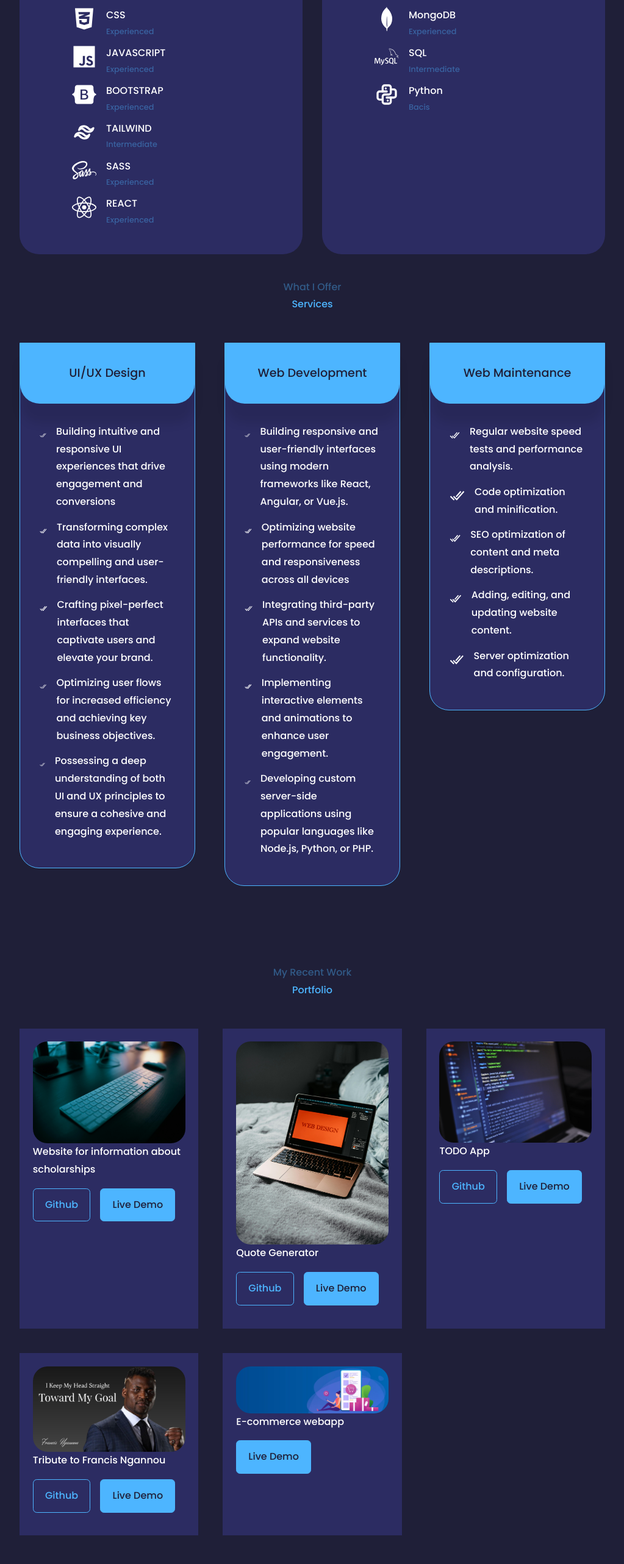
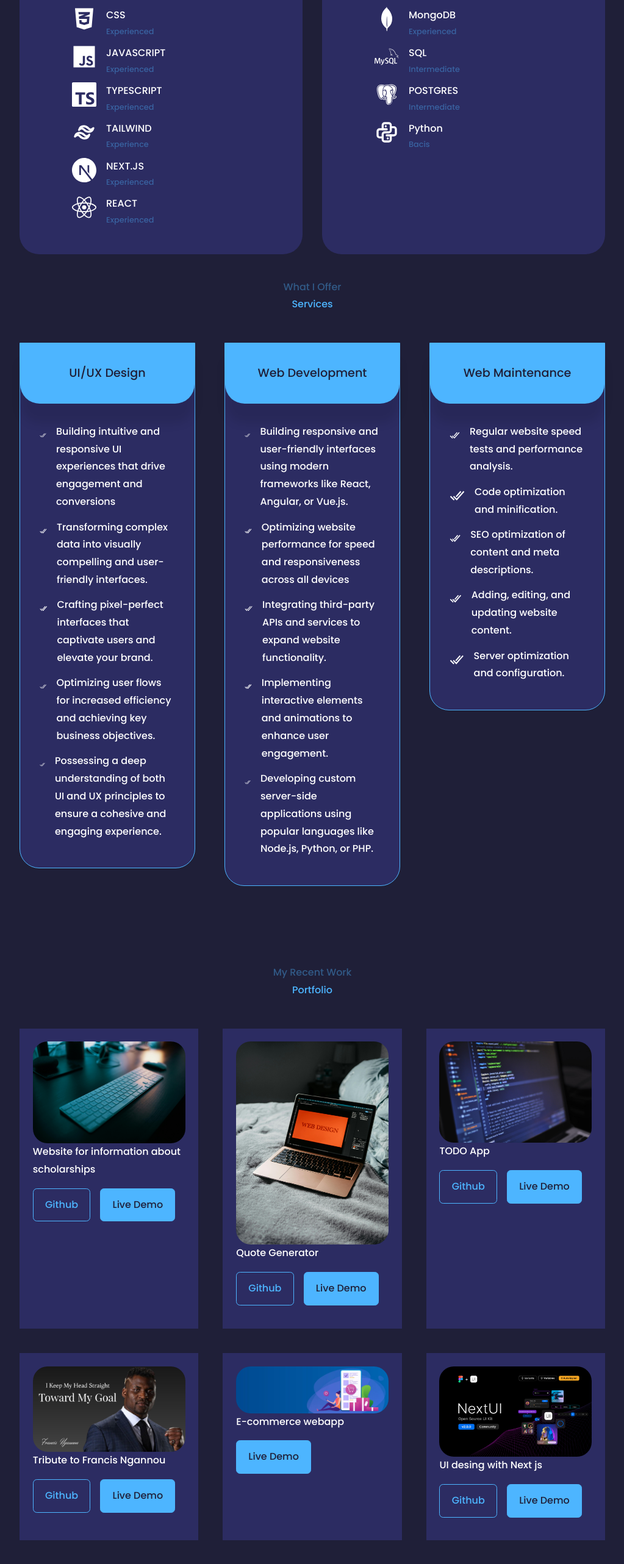
Before and after one commit to franckpolla/MyPortfolio, a React (Vite) app: page / in a window 1280 px wide. Shown: the part 2119-4684 px from the top of the page at 61% size, without its empty margins (128-1151 px from the left). Built offline with nearby package versions, Linux system fonts and the light colour scheme; a web font is replaced by a local one.

Commit message:
i added  A NEW work on my pf

```diff
--- a/src/components/experience/experience.jsx
+++ b/src/components/experience/experience.jsx
@@ -11,6 +11,9 @@ import { SiMongodb } from "react-icons/si";
 import { SiMysql } from "react-icons/si";
 import { TbBrandPython } from "react-icons/tb";
 import { FaSass } from "react-icons/fa";
+import { SiNextdotjs } from "react-icons/si";
+import { SiTypescript } from "react-icons/si";
+import { BiLogoPostgresql } from "react-icons/bi";
 
 const exprerience = () => {
   return (
@@ -44,9 +47,9 @@ const exprerience = () => {
               </div>
             </article>
             <article className="experience__details">
-              <FaBootstrap style={{ fontSize: 40 }} />
+              <SiTypescript style={{ fontSize: 40 }} />
               <div>
-                <h4>BOOTSTRAP</h4>
+                <h4>TYPESCRIPT</h4>
                 <small className="text-light">Experienced</small>
               </div>
             </article>
@@ -54,14 +57,15 @@ const exprerience = () => {
               <TbBrandTailwind style={{ fontSize: 40 }} />
               <div>
                 <h4>TAILWIND</h4>
-                <small className="text-light">Intermediate</small>
+                <small className="text-light">Experience</small>
               </div>
             </article>
+
             <article className="experience__details">
-              <FaSass style={{ fontSize: 40 }} />
+              <SiNextdotjs style={{ fontSize: 40 }} />
 
               <div>
-                <h4>SASS</h4>
+                <h4>NEXT.JS</h4>
                 <small className="text-light">Experienced</small>
               </div>
             </article>
@@ -104,6 +108,15 @@ const exprerience = () => {
               </div>{" "}
             </article>
             <article className="experience__details">
+              <BiLogoPostgresql style={{ fontSize: 40 }} />
+              <div>
+                <div>
+                  <h4>POSTGRES</h4>
+                  <small className="text-light">Intermediate</small>
+                </div>
+              </div>{" "}
+            </article>
+            <article className="experience__details">
               <TbBrandPython style={{ fontSize: 40 }} />
               <div>
                 {" "}
--- a/src/components/portfolio/portfolio.jsx
+++ b/src/components/portfolio/portfolio.jsx
@@ -4,6 +4,7 @@ import IMG2 from "/src/images/pexels-lisa-fotios-16129877.jpg";
 import IMG3 from "/src/images/pexels-luis-gomes-546819.jpg";
 import Francis from "/src/images/francis.jpg";
 import Thumbnail from "/src/images/thumbnail.jpeg";
+import Next from "/src/images/nextjs.png";
 import "./portfolio.css";
 
 function portfolio() {
@@ -118,6 +119,28 @@ function portfolio() {
             </a>
           </div>
         </article>
+        <article className="portfolio_item">
+          <div className="portfolio_item-image">
+            <img src={Next} alt="portfolio" />
+          </div>
+          <h3>UI desing with Next js</h3>
+          <div className="portfolio_item-cta">
+            <a
+              href="https://github.com/franckpolla/UI-with-Nextjs"
+              className="btn"
+              target="_blank"
+            >
+              Github
+            </a>
+            <a
+              href="https://ui-with-nextjs.vercel.app/"
+              className="btn btn-primary"
+              target="_blank"
+            >
+              Live Demo
+            </a>
+          </div>
+        </article>
       </div>
     </section>
   );
```
Also changed, not shown: src/images/nextjs.png (added).
